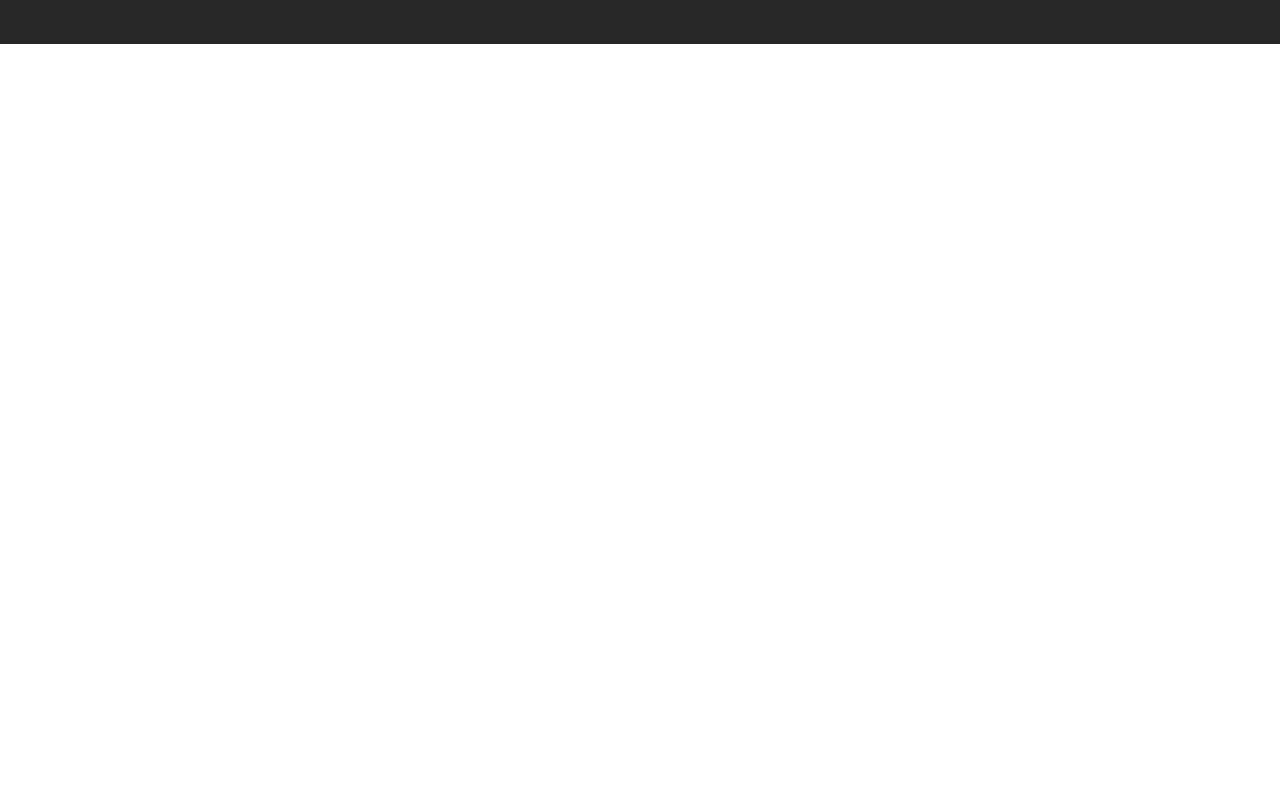
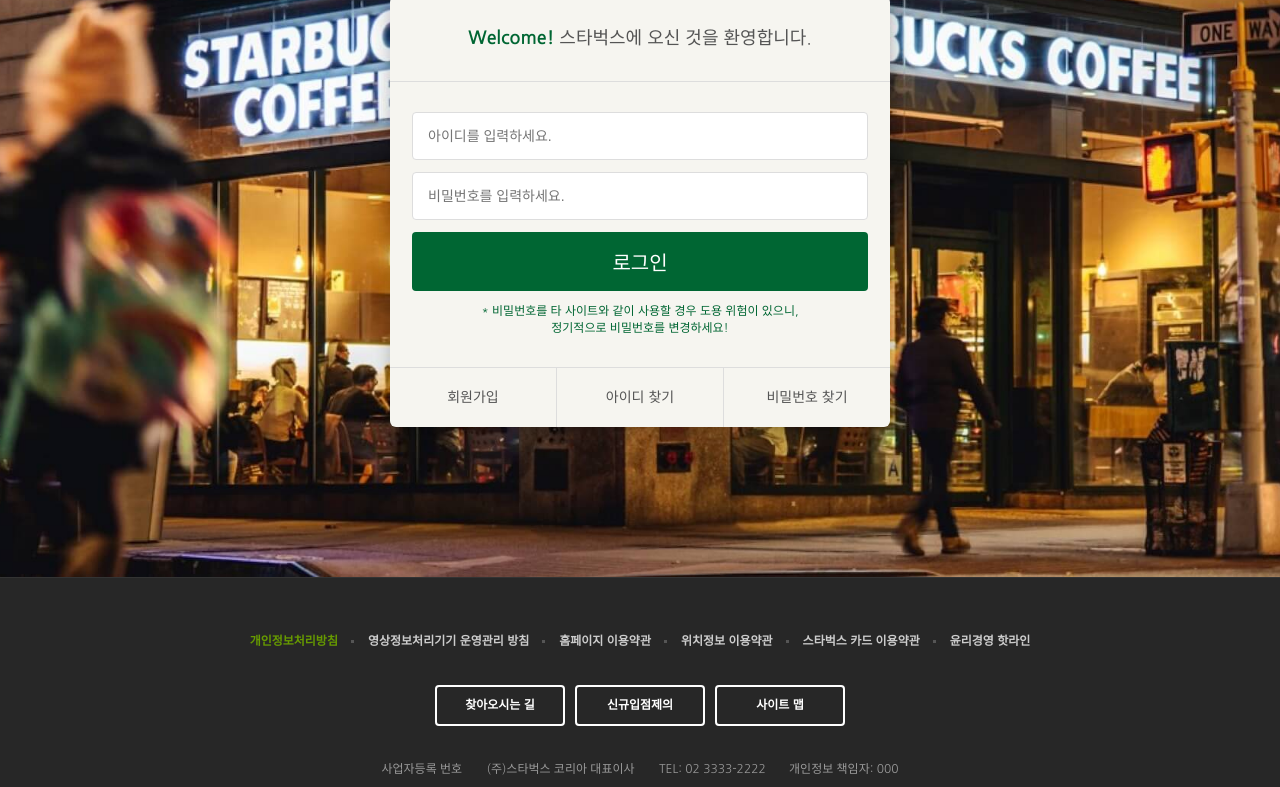
Before and after one commit to hyobin28/starbucks, a plain HTML site: page signin/index.html in a window 1280 px wide. Shown: the part 290-1077 px from the top of the page. Drawn offline with nearby package versions, Linux system fonts and the light colour scheme.

Commit message:
로그인 페이지 완성

```diff
--- /dev/null
+++ b/css/signin.css
@@ -0,0 +1,78 @@
+.signin {
+  margin-top: 120px;
+  padding: 100px 0 150px;
+  background-image: url("../images/signin_bg.jpg");
+  background-repeat: no-repeat;
+  background-position: center;
+  background-attachment: fixed;
+  background-size: cover;
+}
+.signin h1 {
+  color: #fff;
+  font-size: 30px;
+  font-weight: 700;
+  text-align: center;
+  margin-bottom: 24px;
+}
+.signin__card {
+  width: 500px;
+  margin: 0 auto;
+  border-radius: 6px;
+  background-color: #F6F5F0;
+  box-shadow: 2px 2px 20px rgba(0,0,0,.3);
+  color: #555;
+}
+.signin__card h2 {
+  padding: 30px;
+  font-size: 18px;
+  text-align: center;
+  border-bottom: 1px solid #ddd;
+}
+.signin__card h2 strong {
+  font-weight: 700;
+  color: #006633;
+}
+.signin__card form {
+  padding: 30px 22px;
+}
+.signin__card form input {
+  width: 100%;
+  margin-bottom: 12px;
+  padding: 15px;
+  border: 1px solid #ddd;
+  border-radius: 4px;
+  outline: none;
+  box-sizing: border-box;
+  font-size: 14px;
+}
+.signin__card form [type="submit"] {
+  background-color: #006633;
+  border: none;
+  color: #fff;
+  font-size: 20px;
+  cursor: pointer;
+}
+.signin__card form p {
+  font-size: 12px;
+  color: #006633;
+  text-align: center;
+}
+.signin__card .actions {
+  display: flex;
+  border-top: 1px solid #ddd;
+}
+.signin__card .actions a {
+  flex-grow: 1;
+  flex-basis: 0;
+  text-align: center;
+  padding: 20px;
+  color: #555;
+  font-size: 14px;
+  border-right: 1px solid #ddd;
+}
+.signin__card .actions a:hover {
+  text-decoration: underline;
+}
+.signin__card .actions a:last-child {
+  border-right: none;
+}
--- a/signin/index.html
+++ b/signin/index.html
@@ -29,6 +29,7 @@
   <link rel="stylesheet" href="https://fonts.googleapis.com/icon?family=Material+Icons" />    <!--구글 아이콘-->
 
   <link rel="stylesheet" href="../css/common.css">
+  <link rel="stylesheet" href="../css/signin.css">
 
   <script defer src="../js/common.js"></script>    <!--defer는 html 코드 끝까지 읽고 이 코드 읽는 것-->
 </head>
@@ -363,7 +364,28 @@
     </div>
   </header>
 
-  <section class="signin"></section>
+  <section class="signin">
+    <h1>로그인</h1>
+    <div class="signin__card">
+      <h2>
+        <strong>Welcome!</strong> 스타벅스에 오신 것을 환영합니다.
+      </h2>
+      <form>
+        <input type="text" placeholder="아이디를 입력하세요.">
+        <input type="password" placeholder="비밀번호를 입력하세요.">
+        <input type="submit" value="로그인">
+        <p>
+          * 비밀번호를 타 사이트와 같이 사용할 경우 도용 위험이 있으니,<br>
+          정기적으로 비밀번호를 변경하세요!
+        </p>
+      </form>
+      <div class="actions">
+        <a href="#">회원가입</a>
+        <a href="#">아이디 찾기</a>
+        <a href="#">비밀번호 찾기</a>
+      </div>
+    </div>
+  </section>
 
 
     <!--FOOTER-->
```
